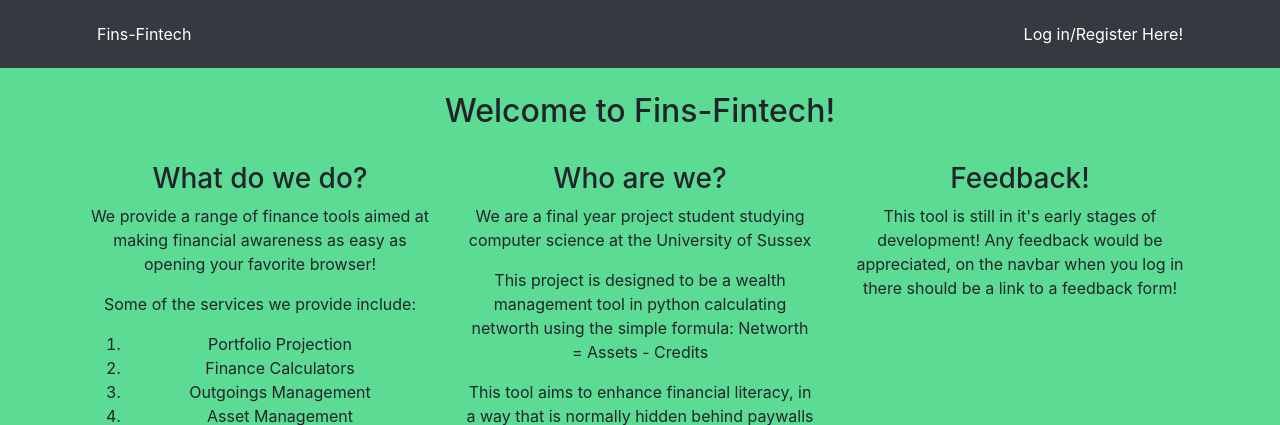
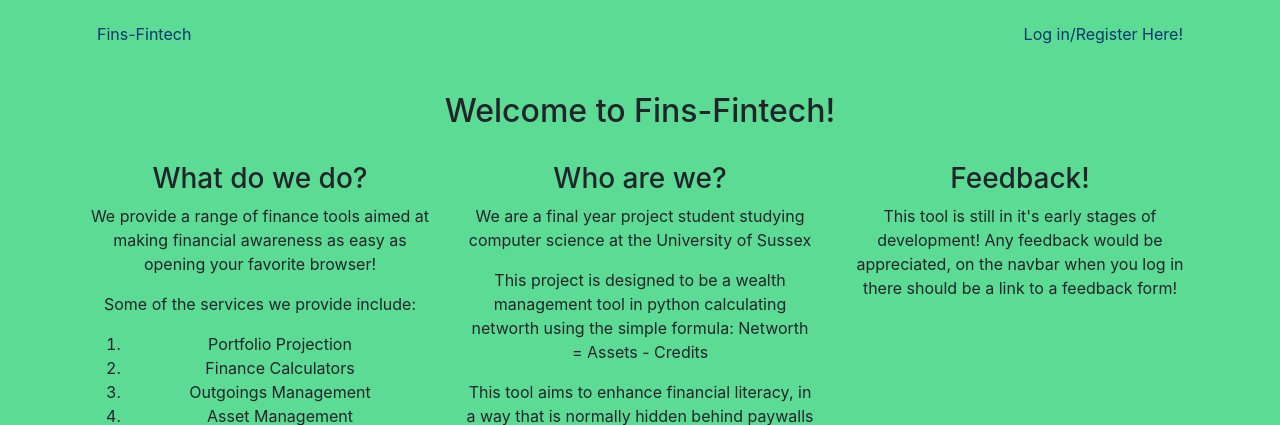
Before and after one commit to lilac-electron/Wealth_Management_Tool, a Flask app: page / in a window 1280 px wide. Shown: the top 425 px of the page. Run offline with Flask 3, Linux system fonts and the light colour scheme; parts of the project's set-up code (start-up, migrations or seed data) failed here and were passed over; some libraries are stand-ins or nearby versions.

Commit message:
Update index.html

```diff
--- a/templates/auth/index.html
+++ b/templates/auth/index.html
@@ -24,22 +24,28 @@
         .navbar-nav .nav-link:hover {
             border-radius: 0.375rem; /* You can adjust the value to control the level of rounding */
         }
+        .bg-custom {
+            background-color: #5cdb95; /* Background color */
+        }
 
+        .text-custom {
+            color: #05386b; /* Text color */
+        }
     </style>
 </head>
 <body>
 
 <!-- Header -->
-<header class="bg-dark text-white p-3">
+<header class="bg-custom text-custom p-3">
     <div class="container">
         <div class="row">
             <div class="col-md-6 col-12 mb-md-0 mb-2 text-center text-md-left">
                 <!-- Title For the Page-->
-                <a href="{{url_for('index')}}"><button class="btn btn-light border-0 bg-dark text-white">Fins-Fintech</button></a>
+                <a href="{{url_for('index')}}"><button class="btn btn-light border-0 bg-custom text-custom">Fins-Fintech</button></a>
             </div>
             <div class="col-md-6 col-12 text-center text-md-right">
                 <!-- "Please Log in or Register" Button with Invisible Box -->
-                <a href="{{url_for('login')}}"><button class="btn btn-light border-0 bg-dark text-white">Log in/Register Here!</button></a>
+                <a href="{{url_for('login')}}"><button class="btn btn-light border-0 bg-custom text-custom">Log in/Register Here!</button></a>
             </div>
         </div>
     </div>
```
